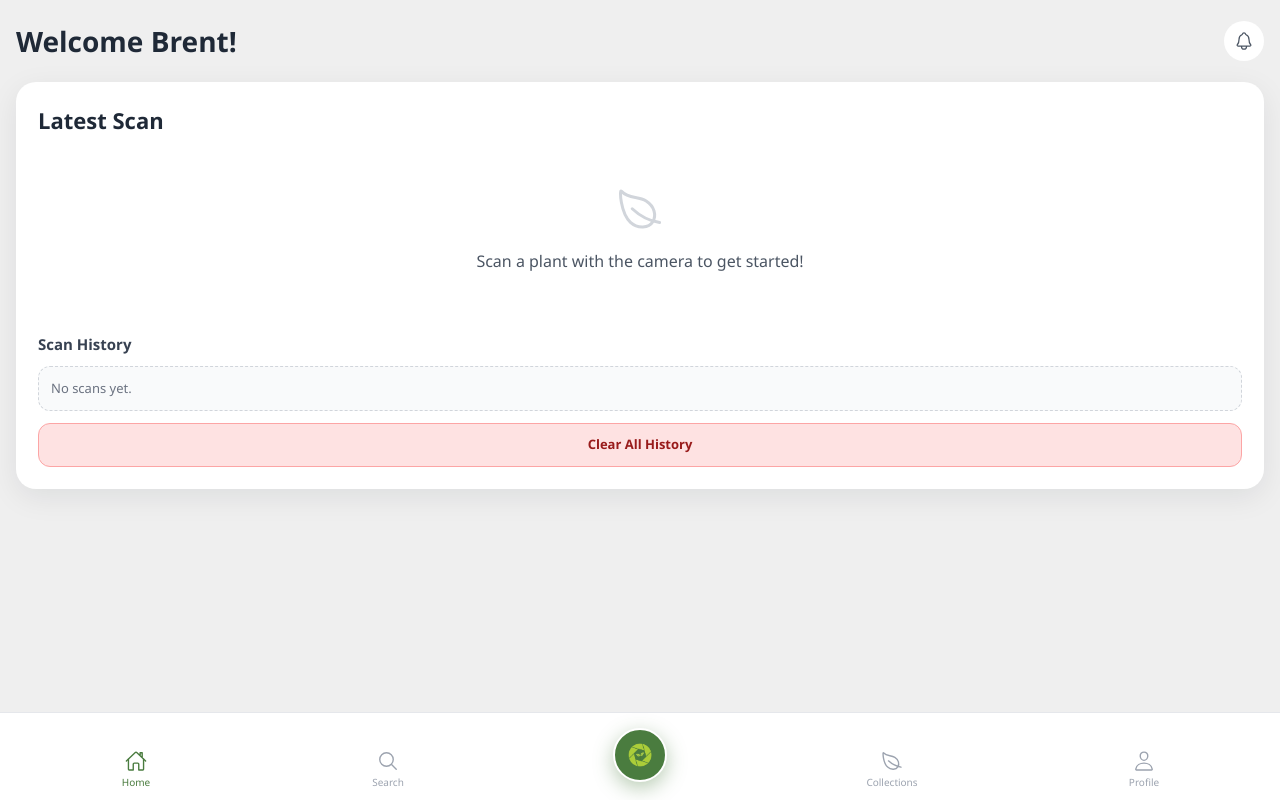
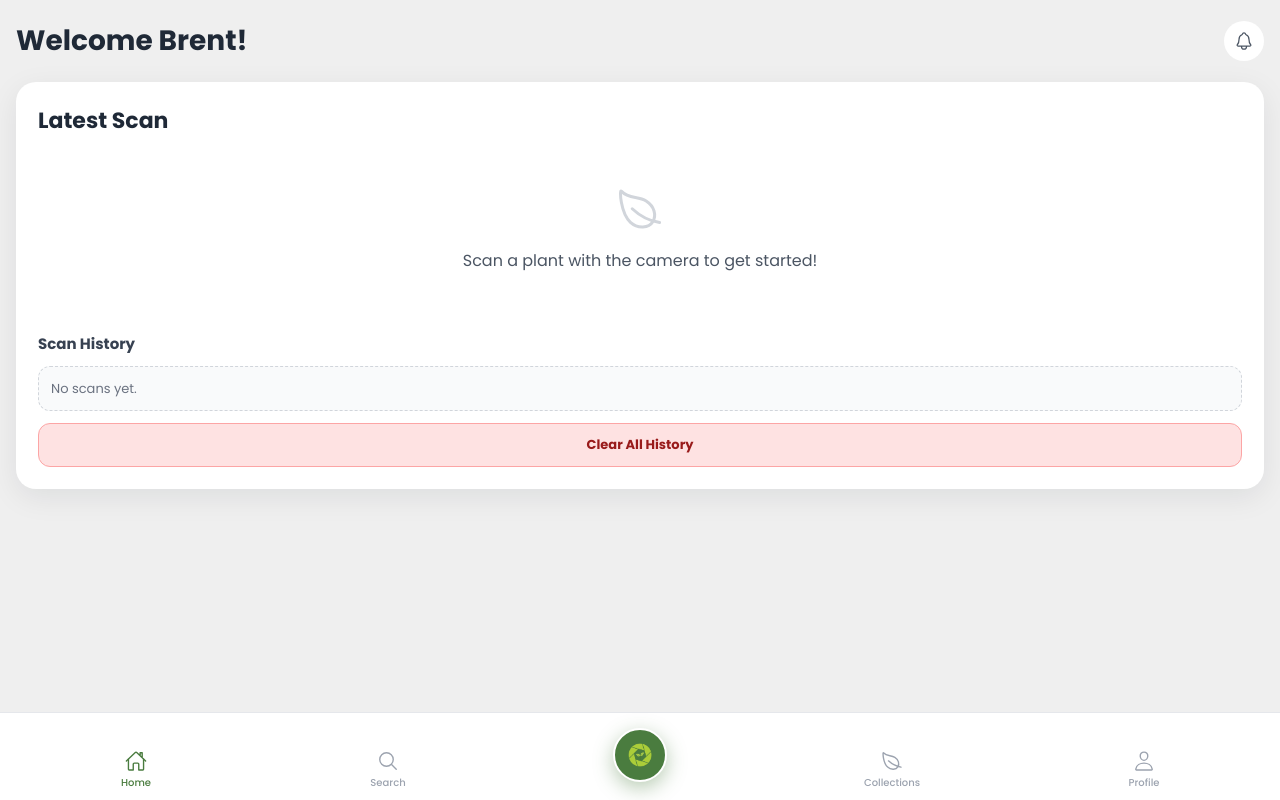
Before and after one commit to BrMedina/PlantDex, a website: page frontend/src/index.html in a window 1280 px wide. Drawn offline with nearby package versions, Linux system fonts and the light colour scheme.

Commit message:
changed font to POPPINS

```diff
--- a/frontend/src/input.css
+++ b/frontend/src/input.css
@@ -1,3 +1,4 @@
+@import url("https://fonts.googleapis.com/css2?family=Poppins:wght@400;500;600;700&display=swap");
 @import "tailwindcss";
 
 * { box-sizing: border-box; margin: 0; padding: 0; }
@@ -6,7 +7,7 @@
   min-height: 100dvh;
   background: #efefef;
   color: #1f2937;
-  font-family: "Segoe UI", Tahoma, Geneva, Verdana, sans-serif;
+  font-family: "Poppins", sans-serif;
 }
 
 .app-shell {
```
Also changed, not shown: frontend/src/output.css.
